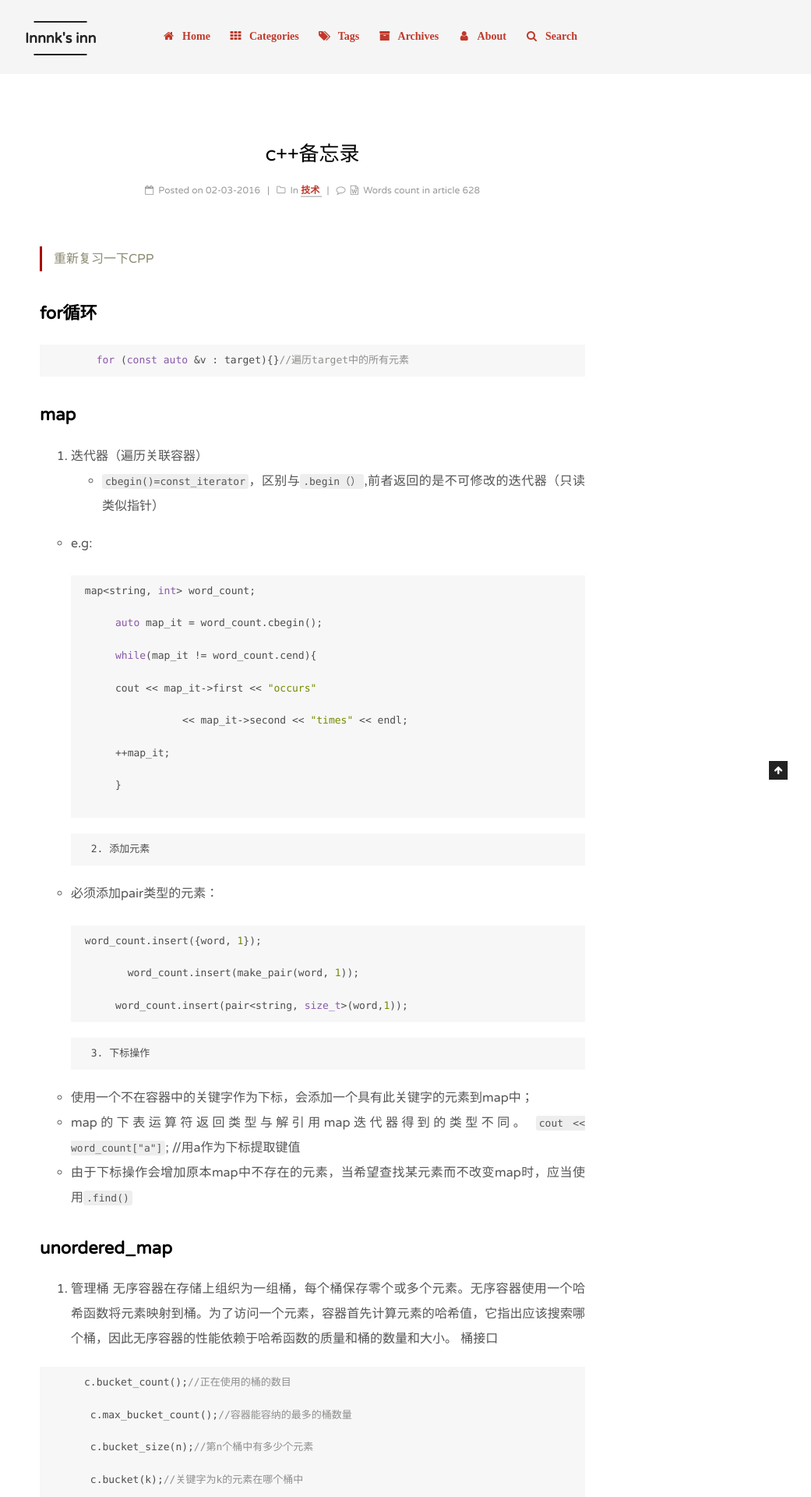
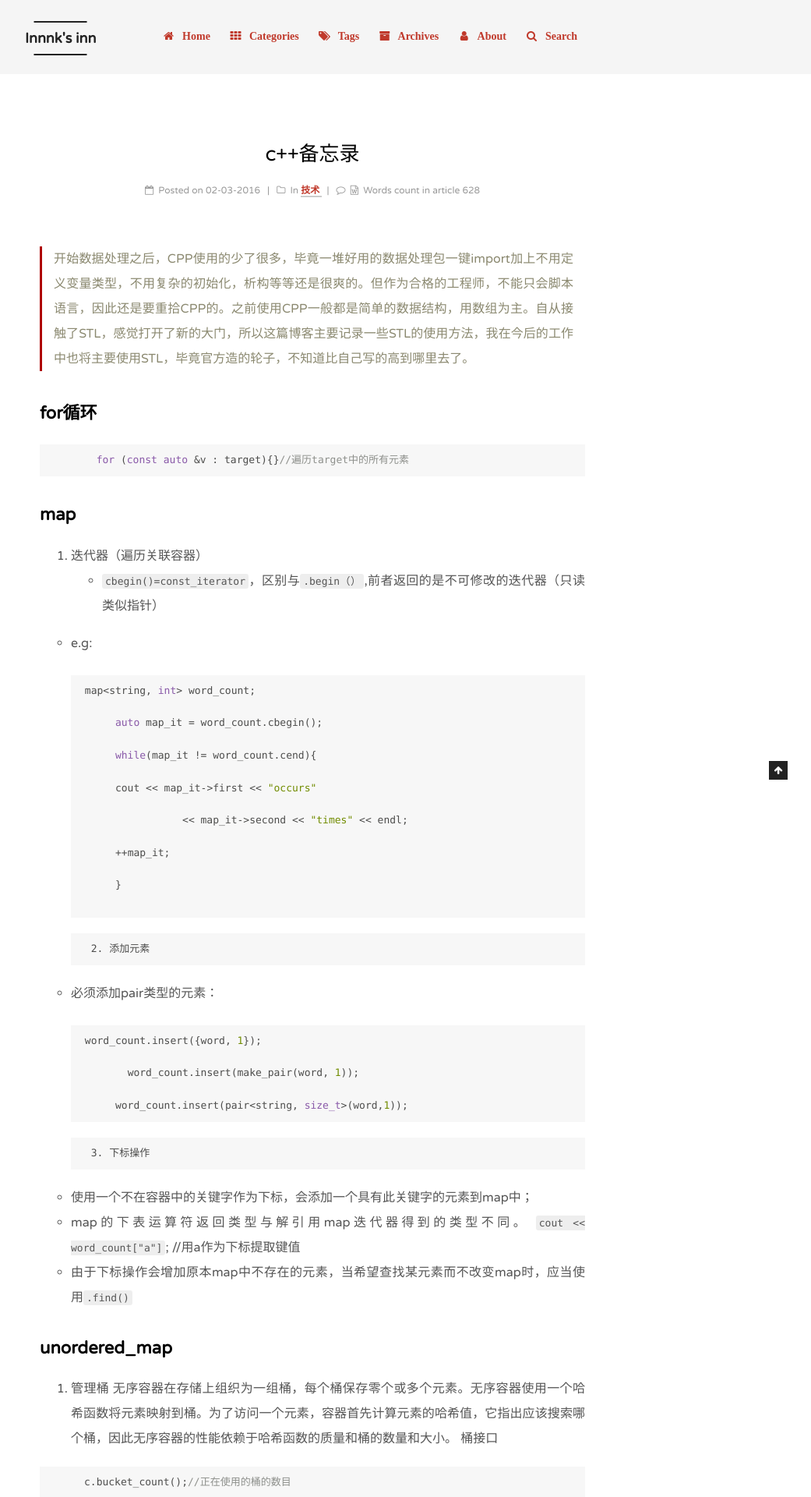
Before and after one commit to innnk/innnk.github.io, a Jekyll site: the page built from _posts/2016-03-02-cpp.md, in a window 1280 px wide. Shown: the top 1920 px of the page at 78% size, without its empty margins (239-1280 px from the left). Built offline with Jekyll 4.4.1, drawn with Linux system fonts in a browser that asks for light colours; comment, search, counter and statistics services are not loaded.

Commit message:
add blog introduction

````diff
--- a/_posts/2016-03-02-cpp.md
+++ b/_posts/2016-03-02-cpp.md
@@ -5,7 +5,7 @@ tags: [code, 总结, cpp]
 category: 技术
 ---
 
-> 重新复习一下CPP
+>开始数据处理之后，CPP使用的少了很多，毕竟一堆好用的数据处理包一键import加上不用定义变量类型，不用复杂的初始化，析构等等还是很爽的。但作为合格的工程师，不能只会脚本语言，因此还是要重拾CPP的。之前使用CPP一般都是简单的数据结构，用数组为主。自从接触了STL，感觉打开了新的大门，所以这篇博客主要记录一些STL的使用方法，我在今后的工作中也将主要使用STL，毕竟官方造的轮子，不知道比自己写的高到哪里去了。
 
 ## for循环
 ```cpp
````
Also changed, not shown: _posts/2013-12-26-images.md (deleted, +0 -14 lines), _posts/2018-01-02-dl.md (+2 -0 lines).
